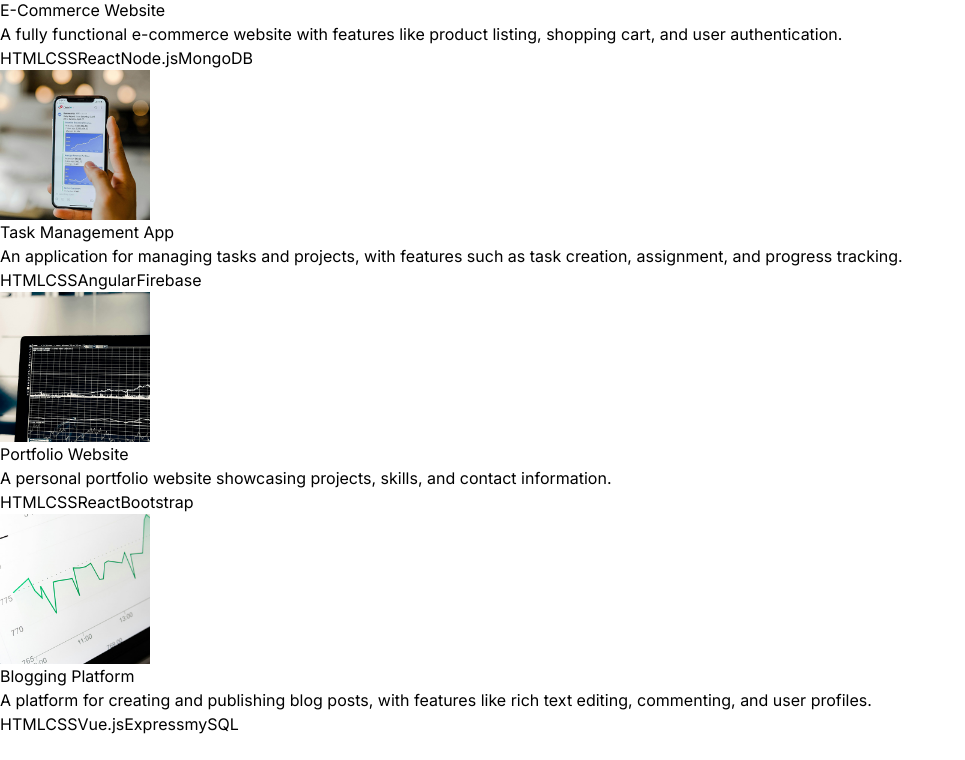
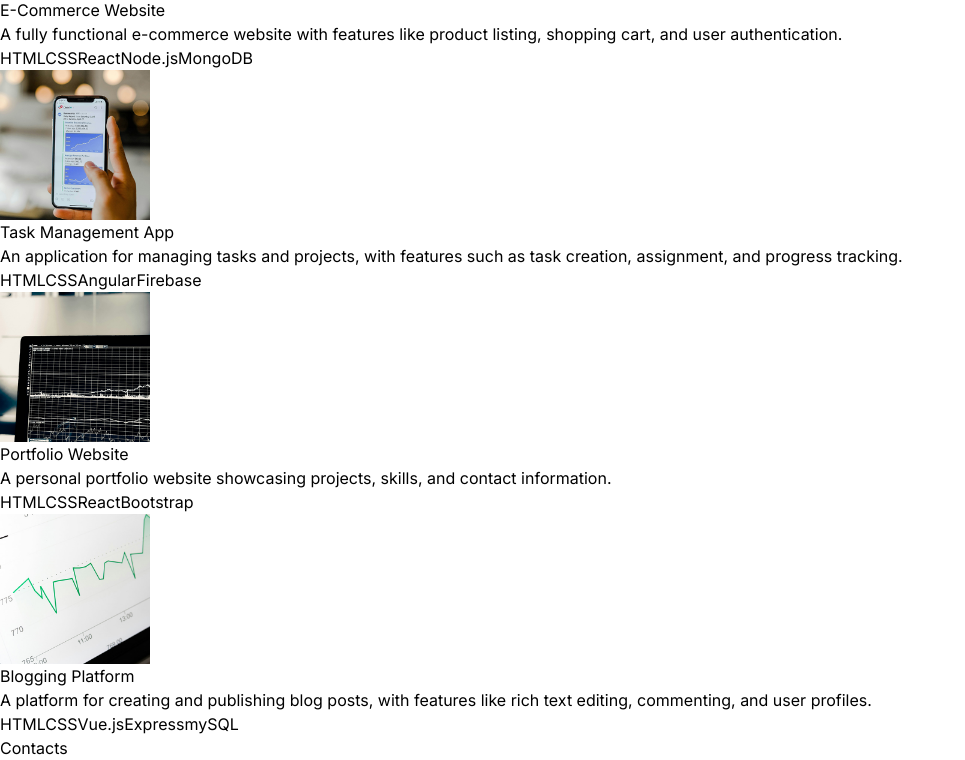
Before and after one commit to dakshu04/React-portfolio, a React (Vite) app: page / in a window 1280 px wide. Shown: the part 2214-2974 px from the top of the page, without its empty margins (0-965 px from the left). Before the commit the page ends 2950 px from the top, so only its background shows below. Built offline with nearby package versions, Linux system fonts and the light colour scheme.

Commit message:
Start with Contact.jsx

```diff
--- a/src/App.jsx
+++ b/src/App.jsx
@@ -6,6 +6,7 @@ import About from "./components/About";
 import Technologies from "./components/Technologies";
 import Experience from "./components/Experience";
 import Projects from "./components/Projects";
+import Contacts from "./components/Contacts";
 
 const App = () => {
   return (
@@ -20,6 +21,7 @@ const App = () => {
       <Technologies />
       <Experience />
       <Projects />
+      <Contacts />
       </div></div>
   );
 };
--- /dev/null
+++ b/src/components/Contacts.jsx
@@ -0,0 +1,7 @@
+
+
+export default function Contacts() {
+  return (
+    <div>Contacts</div>
+  )
+}
--- a/src/components/Experience.jsx
+++ b/src/components/Experience.jsx
@@ -1,4 +1,4 @@
-import React from 'react'
+
 import { EXPERIENCES } from "../constants"
 export default function Experience() {
   return (
--- a/src/components/Projects.jsx
+++ b/src/components/Projects.jsx
@@ -1,4 +1,4 @@
-import React from 'react'
+
 import { PROJECTS } from "../constants";
 
 export default function Projects() {
```
